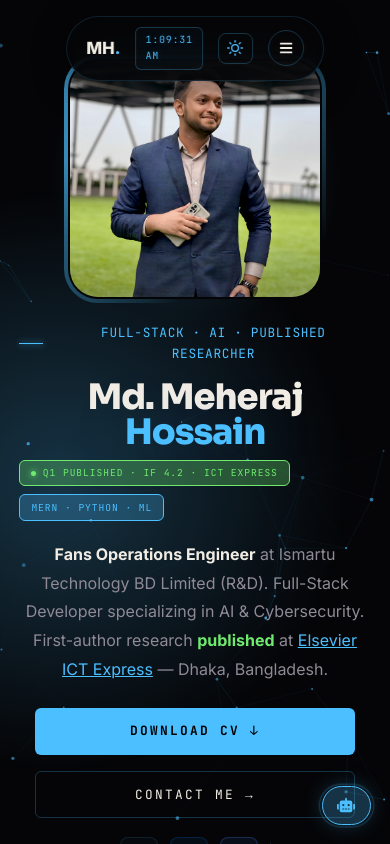
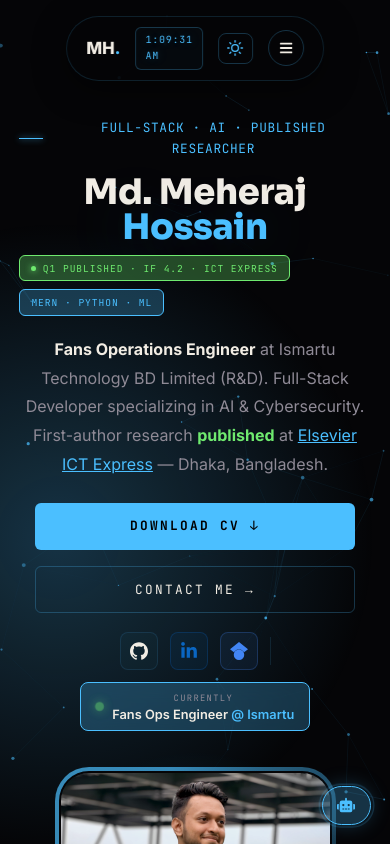
Before and after one commit to mhstyles7/Portfolio, a Next.js app in the folder mhportfolio/: page / in a window 390 px wide. Shown: the top 844 px of the page. Built offline with nearby package versions, Linux system fonts and the light colour scheme.

Commit message:
feat: add modular research, about, certification, contact, and hero components with global styles

```diff
--- a/mhportfolio/app/components/panels/About.tsx
+++ b/mhportfolio/app/components/panels/About.tsx
@@ -32,7 +32,7 @@ export default function About() {
         <div style={{ fontFamily: 'JetBrains Mono,monospace', fontSize: '0.75rem', letterSpacing: '0.25em', textTransform: 'uppercase', color: 'var(--blue)', marginBottom: '1rem', display: 'flex', alignItems: 'center', gap: '0.7rem' }}>
           <span style={{ width: 20, height: 1, background: 'var(--blue)', display: 'block' }} /> 03 — Background
         </div>
-        <h2 style={{ fontFamily: 'Inter,sans-serif', fontWeight: 900, fontSize: 'clamp(2.5rem,6vw,4.5rem)', lineHeight: 0.95, letterSpacing: '-0.04em', color: 'var(--text)' }}>
+        <h2 style={{ fontFamily: 'Inter,sans-serif', fontWeight: 900, fontSize: 'clamp(2.5rem,6vw,4.5rem)', lineHeight: 0.95, letterSpacing: '-0.01em', color: 'var(--text)' }}>
           My <em style={{ fontStyle: 'italic', color: 'var(--blue)' }}>Journey.</em>
         </h2>
       </div>
--- a/mhportfolio/app/components/panels/Certifications.tsx
+++ b/mhportfolio/app/components/panels/Certifications.tsx
@@ -71,7 +71,7 @@ export default function Certifications() {
           <span style={{ width: 20, height: 2, background: 'var(--blue)', display: 'block' }} />
           06 — Certifications & Awards
         </div>
-        <h2 style={{ fontFamily: 'Inter,sans-serif', fontWeight: 800, fontSize: 'clamp(1.8rem,4vw,3rem)', lineHeight: 1.05, letterSpacing: '-0.03em', color: 'var(--text)', margin: 0 }}>
+        <h2 style={{ fontFamily: 'Inter,sans-serif', fontWeight: 800, fontSize: 'clamp(1.8rem,4vw,3rem)', lineHeight: 1.05, letterSpacing: '-0.01em', color: 'var(--text)', margin: 0 }}>
           Credentials &{' '}
           <em style={{ fontStyle: 'italic', color: 'var(--blue)' }}>Recognition.</em>
         </h2>
--- a/mhportfolio/app/components/panels/Contact.tsx
+++ b/mhportfolio/app/components/panels/Contact.tsx
@@ -48,7 +48,7 @@ export default function Contact() {
       position: 'relative',
       background: `radial-gradient(ellipse at 50% 80%, var(--blue-glow) 0%, transparent 65%)`,
     }}>
-      <div style={{ padding: 'clamp(4rem, 8vh, 7rem) clamp(1.5rem, 5vw, 3rem)', display: 'flex', justifyContent: 'center', flex: 1, alignItems: 'center' }}>
+      <div style={{ padding: 'clamp(4rem, 8vh, 7rem) clamp(1.5rem, 5vw, 3rem) clamp(2rem, 4vh, 4rem)', display: 'flex', justifyContent: 'center', flex: 1, alignItems: 'center' }}>
         <div style={{
           maxWidth: 1200, width: '100%',
           display: 'flex', flexDirection: 'row', flexWrap: 'wrap',
@@ -68,7 +68,7 @@ export default function Contact() {
           <div style={{ fontFamily: 'JetBrains Mono,monospace', fontSize: '0.75rem', letterSpacing: '0.25em', textTransform: 'uppercase', color: 'var(--blue)', marginBottom: '1rem', display: 'flex', alignItems: 'center', gap: '0.7rem' }}>
             <span style={{ width: 20, height: 1, background: 'var(--blue)', display: 'block' }} /> 06 — Let's Connect
           </div>
-          <h2 style={{ fontFamily: 'Inter,sans-serif', fontWeight: 900, fontSize: 'clamp(2.5rem,6vw,5.5rem)', lineHeight: 0.92, letterSpacing: '-0.04em', marginBottom: '1.8rem', color: 'var(--text)' }}>
+          <h2 style={{ fontFamily: 'Inter,sans-serif', fontWeight: 900, fontSize: 'clamp(2.5rem,6vw,5.5rem)', lineHeight: 0.92, letterSpacing: '-0.01em', marginBottom: '1.8rem', color: 'var(--text)' }}>
             Say <em style={{ fontStyle: 'italic', color: 'var(--blue)' }}>Hello.</em>
           </h2>
           <a href={`mailto:${EMAIL}`} aria-label="Send email" style={{ display: 'inline-flex', alignItems: 'center', gap: '0.6rem', fontFamily: 'JetBrains Mono,monospace', fontSize: '0.8rem', letterSpacing: '0.06em', color: 'var(--blue)', textDecoration: 'none', marginBottom: '2rem', padding: '0.55rem 0.9rem', border: '1px solid var(--border-strong)', background: 'var(--input-bg)', transition: 'background 0.2s, box-shadow 0.2s', borderRadius: 6 }}
--- a/mhportfolio/app/components/panels/Hero.tsx
+++ b/mhportfolio/app/components/panels/Hero.tsx
@@ -61,7 +61,7 @@ export default function Hero() {
         <h1 style={{
           fontFamily: "'Sora', 'Inter', sans-serif", fontWeight: 800,
           fontSize: 'clamp(2.2rem, 5vw, 4.8rem)',
-          lineHeight: 1.0, letterSpacing: '-0.03em',
+          lineHeight: 1.0, letterSpacing: '-0.01em',
           marginBottom: '0.6rem', color: 'var(--text)',
         }}>
           Md. Meheraj{' '}
--- a/mhportfolio/app/components/panels/Research.tsx
+++ b/mhportfolio/app/components/panels/Research.tsx
@@ -25,7 +25,7 @@ export default function Research() {
         <div style={{ fontFamily: 'JetBrains Mono,monospace', fontSize: '0.75rem', letterSpacing: '0.25em', textTransform: 'uppercase', color: 'var(--blue)', marginBottom: '1rem', display: 'flex', alignItems: 'center', gap: '0.7rem' }}>
           <span style={{ width: 20, height: 1, background: 'var(--blue)', display: 'block' }} /> 05 — Research
         </div>
-        <h2 style={{ fontFamily: 'Inter,sans-serif', fontWeight: 900, fontSize: 'clamp(2.5rem,6vw,4.5rem)', lineHeight: 0.95, letterSpacing: '-0.04em', color: 'var(--text)' }}>
+        <h2 style={{ fontFamily: 'Inter,sans-serif', fontWeight: 900, fontSize: 'clamp(2.5rem,6vw,4.5rem)', lineHeight: 0.95, letterSpacing: '-0.01em', color: 'var(--text)' }}>
           Published <em style={{ fontStyle: 'italic', color: 'var(--blue)' }}>Work.</em>
         </h2>
       </div>
--- a/mhportfolio/app/globals.css
+++ b/mhportfolio/app/globals.css
@@ -4,14 +4,14 @@
 h1, h2, h3 {
   font-family: 'Inter', sans-serif;
   font-weight: 800;
-  letter-spacing: -0.03em;
+  letter-spacing: -0.01em;
   line-height: 1.05;
 }
 h1 { font-weight: 900; }
 .headline-display {
   font-family: 'Inter', sans-serif;
   font-weight: 900;
-  letter-spacing: -0.04em;
+  letter-spacing: -0.01em;
 }
 
 /* ── Dark Theme (Default) ─────────────────────────────── */
@@ -209,24 +209,25 @@ section {
     padding: clamp(3rem, 7vh, 5rem) 1.2rem clamp(1.5rem, 3vh, 2rem) !important;
   }
 
-  /* Hero: photo on top, text below, all centered */
+  /* Hero: text on top, photo below, all centered */
+  #hero {
+    padding-top: clamp(7rem, 14vh, 9rem) !important;
+  }
   #hero > div {
     flex-direction: column !important;
     align-items: center !important;
     text-align: center !important;
-    gap: 1.5rem !important;
+    gap: 2.5rem !important;
   }
   #hero > div > *:first-child {
-    order: 2 !important;
     width: 100% !important;
     display: flex !important;
     flex-direction: column !important;
     align-items: center !important;
   }
   #hero > div > *:last-child {
-    order: 1 !important;
-    width: clamp(200px, 65vw, 280px) !important;
-    height: clamp(240px, 60vw, 340px) !important;
+    width: clamp(220px, 70vw, 320px) !important;
+    height: clamp(280px, 65vw, 400px) !important;
     flex-shrink: 0 !important;
     margin: 0 auto !important;
   }
```
